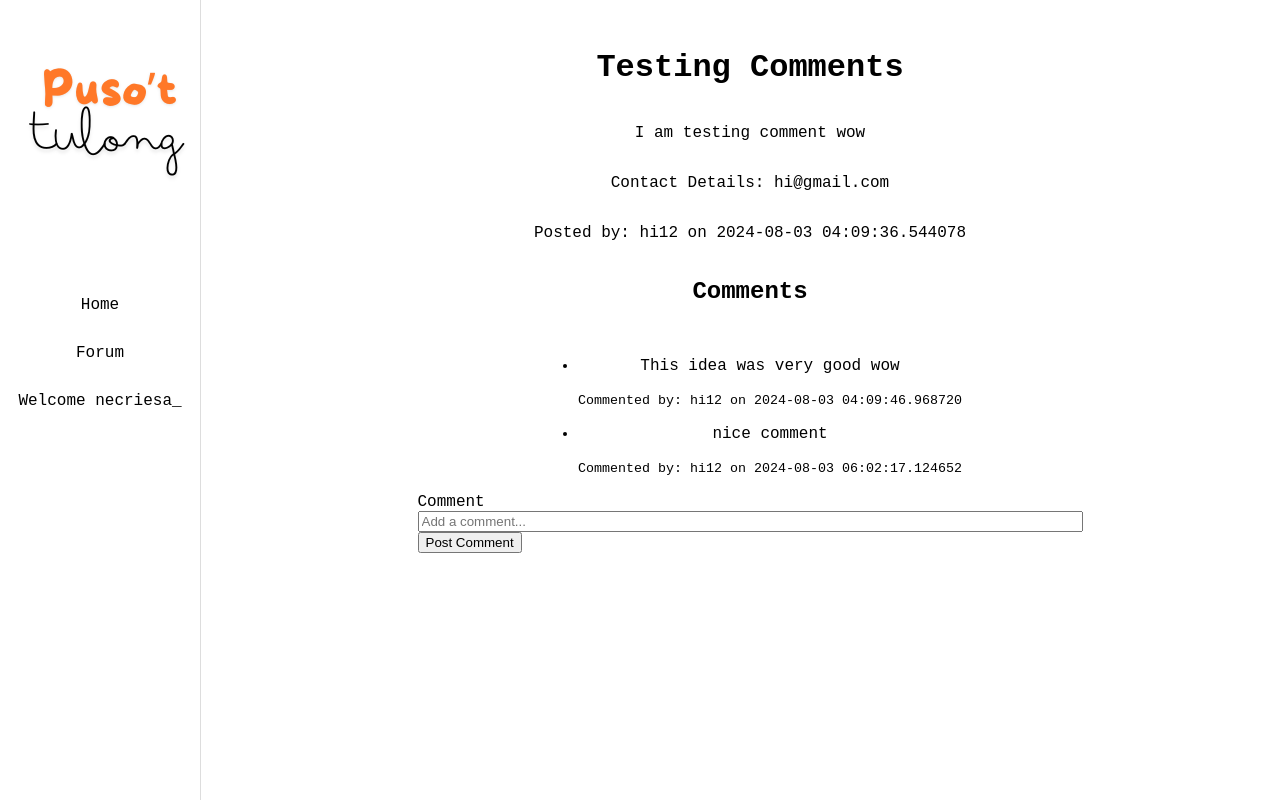
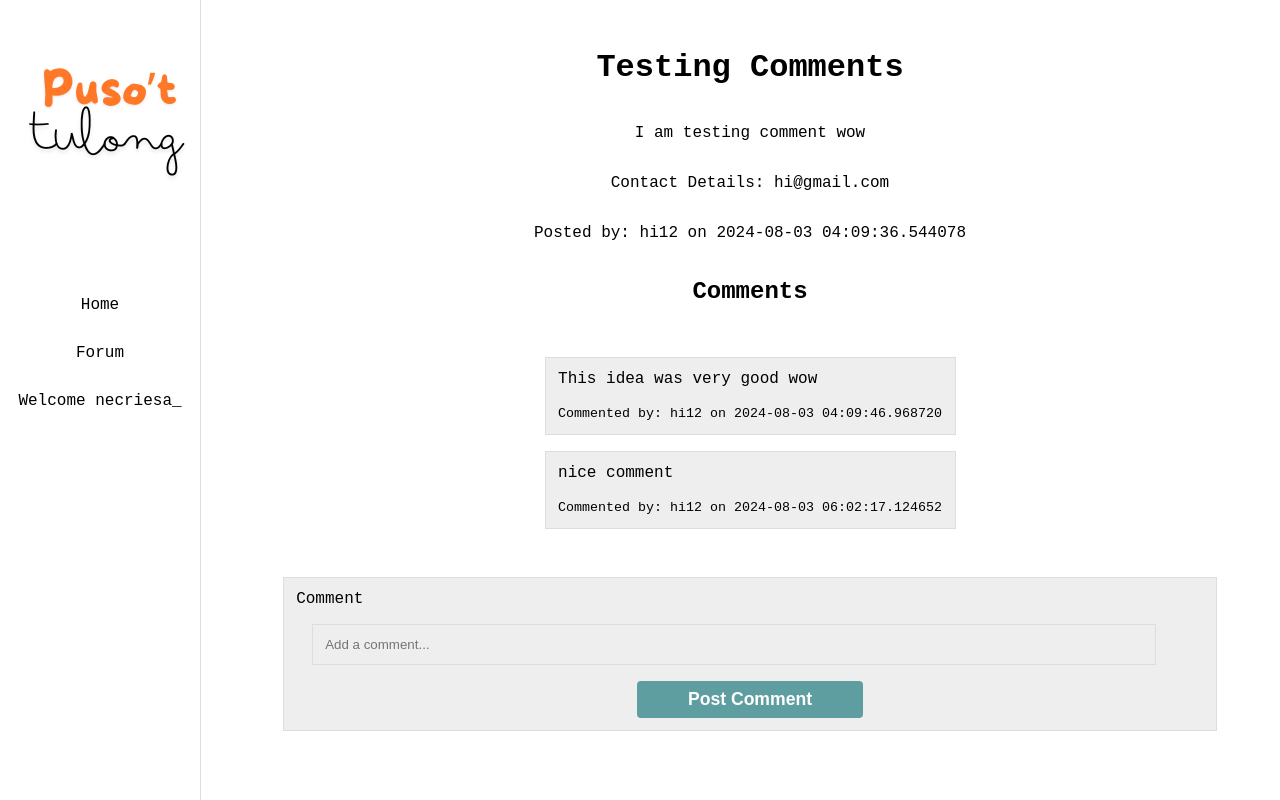
Before and after one commit to necriesa/puso-t-tulong, a Flask app: page /forum/view/1 in a window 1280 px wide. Run offline with Flask 3, Linux system fonts and the light colour scheme; a user stored in the database is signed in; data comes from the database, SQL or seed files in the repository.

Commit message:
added more style to view post comments

```diff
--- a/static/css/forum.css
+++ b/static/css/forum.css
@@ -96,3 +96,98 @@ h1, h2, p, .post-list {
 .add-post-button:active {
   transform: scale(0.98);
 }
+
+.comment-container {
+  display: block;
+  width: 93%;
+  padding: 0.75rem;
+  margin: 1rem;
+  box-sizing: border-box;
+  border-radius: var(--border-radius);
+  border: 1px solid #dddddd;
+  outline: none;
+  background: #eeeeee;
+  transition: background 0.2s, border-color 0.2s;
+}
+
+.comment-body {
+  text-align: left;
+  margin-top: 0;
+}
+
+.comments {
+  list-style-type: none;
+  padding-left: 0;
+}
+
+.loginLink {
+  text-align: center;
+  margin-bottom: 0;
+  color: black;
+  text-decoration: none;
+  cursor: pointer;
+}
+
+.loginLink:hover {
+  color: cadetblue;
+  text-decoration: underline;
+  font-weight: bold;
+}
+
+.add-comment-container {
+  display: block;
+  width: 93%;
+  padding: 0.75rem;
+  margin: 1rem;
+  box-sizing: border-box;
+  border-radius: var(--border-radius);
+  border: 1px solid #dddddd;
+  outline: none;
+  background: #eeeeee;
+  transition: background 0.2s, border-color 0.2s;
+}
+
+.comment-input > *:only-child {
+  display: block;
+  width: 93%;
+  padding: 0.75rem;
+  margin: 1rem;
+  box-sizing: border-box;
+  border-radius: var(--border-radius);
+  border: 1px solid #dddddd;
+  outline: none;
+  background: #eeeeee;
+  transition: background 0.2s, border-color 0.2s;
+}
+
+.comment-input > *:only-child:focus {
+  border-color: cadetblue;
+  background: white;
+}
+
+.comment-button {
+  margin: 0rem;
+  text-align: center;
+}
+
+.comment-button > *:only-child {
+  text-align: center;
+  width: 25%;
+  padding: 0.5rem;
+  font-weight: bold;
+  font-size: 1.1rem;
+  border: none;
+  border-radius: 4px;
+  color: white;
+  outline: none;
+  cursor: pointer;
+  background: cadetblue;
+}
+
+.comment-button > *:only-child:hover {
+  background-color: rgb(79, 133, 134);
+}
+
+.comment-button > *:only-child:active {
+  transform: scale(0.80);
+}
--- a/templates/view_post.html
+++ b/templates/view_post.html
@@ -27,28 +27,28 @@
         <p>Posted by: {{ post.user }} on {{ post.date_created }}</p>
 
         <h2>Comments</h2>
-        <ul>
+        <ul class="comments">
             {% for comment in post.comments %}
                 <li>
-                    <p>{{ comment.body }}</p>
-                    <small>Commented by: {{ comment.user }} on {{ comment.date_created }}</small>
+                    <div class="comment-container">
+                        <p class="comment-body">{{ comment.body }}</p>
+                        <small>Commented by: {{ comment.user }} on {{ comment.date_created }}</small>
+                    </div>
                 </li>
             {% endfor %}
         </ul>
 
         {% if current_user.is_authenticated %}
-        <form method="POST">
-            {{ form.hidden_tag() }}
-            <div>
-                {{ form.body.label }}<br>
-                {{ form.body(size=80, maxlength=1000) }}<br>
+            <div class="add-comment-container">
+                <form method="POST" class="add-comment">
+                    <div>{{ form.hidden_tag() }}</div>
+                    {{ form.body.label }}
+                    <div class="comment-input">{{ form.body(size=80, maxlength=1000) }}</div>
+                    <div class="comment-button">{{ form.submit() }}</div>
+                </form>
             </div>
-            <div>
-                {{ form.submit() }}
-            </div>
-        </form>
         {% else %}
-        <p><a href="{{ url_for('login') }}">Log in</a> to comment</p>
+            <p><a href="{{ url_for('login') }}" class="loginLink">Log in to comment</a></p>
         {% endif %}
     </div>
 </body>
```
Also changed, not shown: templates/main.html (deleted).
